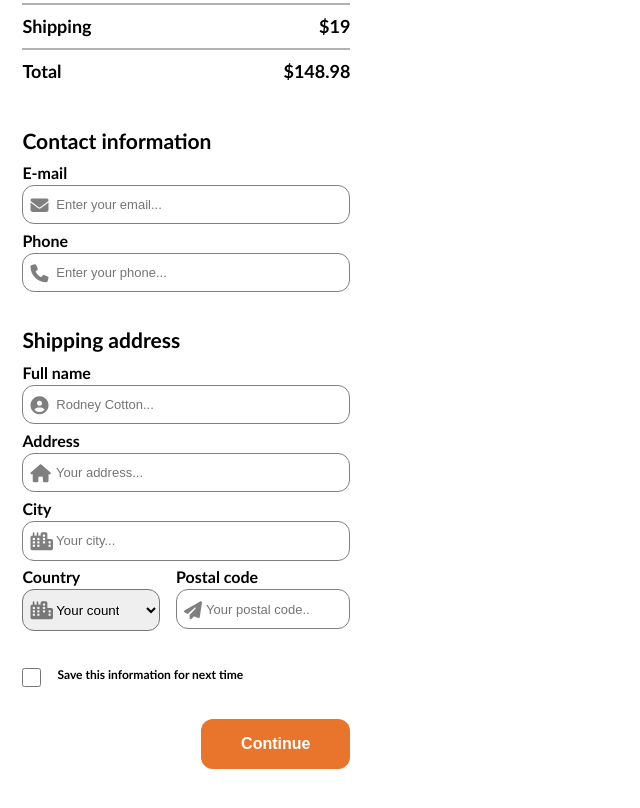
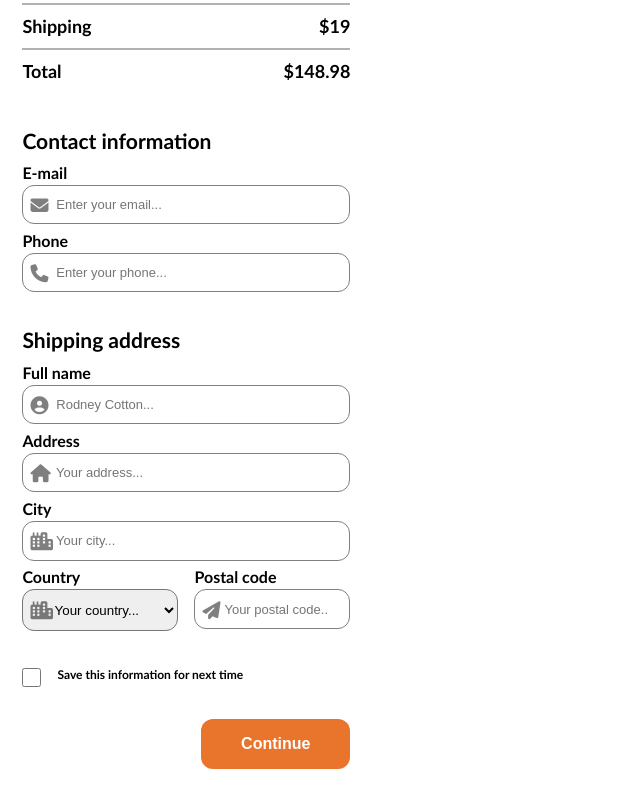
Before and after one commit to femogiga/checkout, a plain HTML site: page index.html in a window 1280 px wide. Shown: the part 560-1368 px from the top of the page, without its empty margins (0-640 px from the left). Drawn offline with Linux system fonts and the light colour scheme.

Commit message:
second-commit

```diff
--- a/index.css
+++ b/index.css
@@ -160,18 +160,14 @@ fieldset input {
     padding: .7rem;
 }
 
-select {
-    padding: .7rem 1.5rem;
-    width: 100%;
 
-}
 
 ::placeholder {
     font-size: 13px;
 }
 
 .fa-paper-plane {
-    margin-right: 1rem;
+    margin-right: 1.7rem;
 }
 
 
@@ -222,7 +218,21 @@ h6 {
 }
 
 select {
-    text-indent: .3rem;
+    width: 100%;
+    text-indent: 1rem;
+    padding: .7rem;
+}
+
+#select-cont {
+    width: 100%;
+}
+
+#select-cont-two {
+    width: 100%;
+}
+
+fieldset-three input {
+    width: 100%;
 }
 
 
--- a/index.html
+++ b/index.html
@@ -138,11 +138,11 @@
 
                                 <div>
                                     <div class="flex">
-                                        <div>
+                                        <div id="select-cont">
                                             <p class="fs200 bold">Country</p>
                                             <div class="icon-cont">
-                                                <select class="radius">
-                                                    <option disabled selected>Your country....</option>
+                                                <select class="radius" >
+                                                    <option disabled selected>Your country...</option>
                                                     <option value="United State">USA</option>
                                                     <option value="Brazil">Brazil</option>
                                                     <option value="Ghana">Ghana</option>
@@ -152,7 +152,7 @@
                                                 <i class="fa-solid fa-city"></i>
                                             </div>
                                         </div>
-                                        <div>
+                                        <div id="select-cont-two">
                                             <p class="fs200 bold">Postal code</p>
                                             <div class="icon-cont">
                                                 <input type="text" class="radius" placeholder="     Your postal code..">
```
